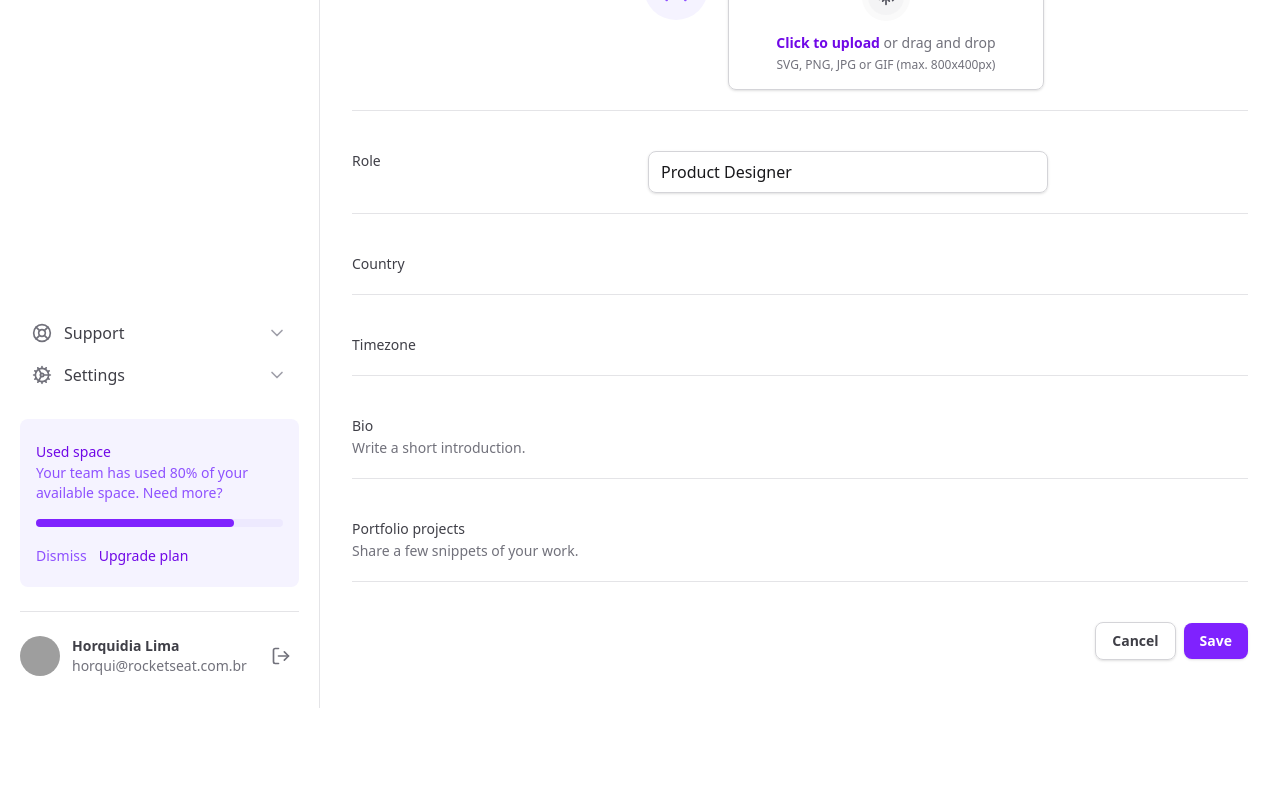
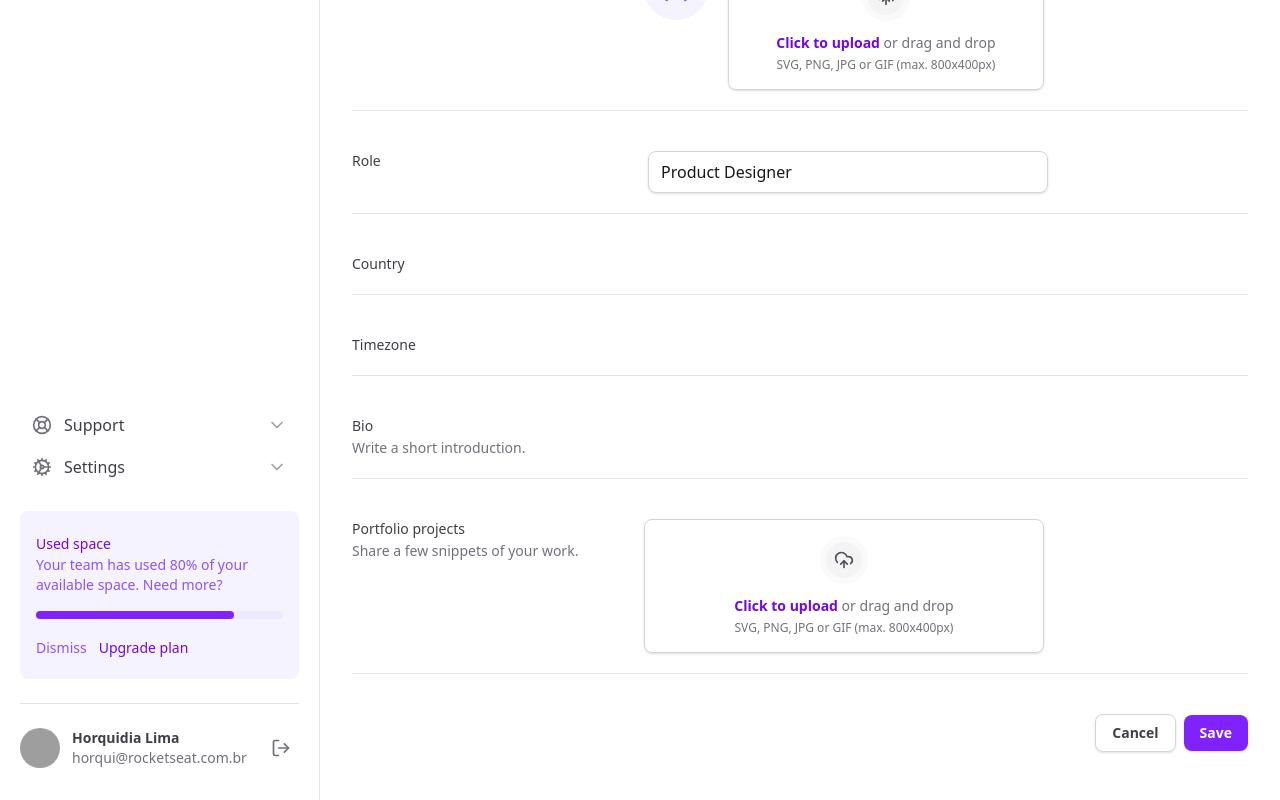
Before and after one commit to horquidia-lima/dashboard, a Next.js app: page / in a window 1280 px wide. Shown: the part 504-1304 px from the top of the page. Before the commit the page ends 1212 px from the top, so only its background shows below. Built offline with nearby package versions, Linux system fonts and the light colour scheme; grey boxes are pictures that could not be loaded.

Commit message:
Componentizando File Input

```diff
--- a/src/app/layout.tsx
+++ b/src/app/layout.tsx
@@ -14,7 +14,7 @@ const geistMono = Geist_Mono({
 });
 
 export const metadata: Metadata = {
-  title: "Create Next App",
+  title: "Untitled UI",
   description: "Generated by create next app",
 };
 
--- a/src/app/page.tsx
+++ b/src/app/page.tsx
@@ -1,6 +1,7 @@
 import { InputControl, InputPrefix, InputRoot } from "@/components/Input";
 import { SettingsTabs } from "@/components/SettingsTabs";
-import {Mail, UploadCloud, User} from "lucide-react";
+import {Mail} from "lucide-react";
+import * as FileInput from '@/components/Form/FileInput'
 
 export default function Home() {
   return (
@@ -48,23 +49,11 @@ export default function Home() {
               Your photo
               <span className="mt-0.5 block text-sm font-normal text-zinc-500">This will be displayed on your profile.</span>
             </label>
-            <div className="flex items-start gap-5">
-              <div className="bg-violet-50 flex h-16 w-16 items-center justify-center rounded-full">
-                <User className="h-8 w-8 text-violet-500"/>
-              </div>
-
-              <label htmlFor="photo" className="group flex-1 cursor-pointer flex flex-col items-center gap-3 rounded-lg border border-zinc-300 px-6 py-4 text-center text-zinc-500 shadow-sm hover:border-violet-200 hover:bg-violet-25">
-                <div className="rounded-full border-6 border-zinc-50 bg-zinc-100 p-2 group-hover:border-violet-50 goupr-hover:bg-violet-100">
-                  <UploadCloud className="h-5 w-5 text-zinc-600 group-hover:text-violet-600"/>
-                </div>
-
-                <div className="flex flex-col items-center gap-1">
-                  <span className="text-sm"><span className="font-semibold text-violet-700">Click to upload</span> or drag and drop</span>
-                  <span className="text-xs">SVG, PNG, JPG or GIF (max. 800x400px)</span>
-                </div>
-              </label>
-              <input type="file" className="sr-only" id="photo" />
-            </div>
+            <FileInput.Root className="flex items-start gap-5">
+              <FileInput.ImagePreview/>
+              <FileInput.Trigger/>
+              <FileInput.Control/>
+            </FileInput.Root>
           </div>
 
           <div className="grid grid-cols-form gap-3 py-5">
@@ -97,7 +86,10 @@ export default function Home() {
               Portfolio projects
               <span className="mt-0.5 block text-sm font-normal text-zinc-500">Share a few snippets of your work.</span>
             </label>
-            <div></div>
+            <FileInput.Root>
+              <FileInput.Trigger/>
+              <FileInput.Control/>
+            </FileInput.Root>
           </div>
 
           <div className="flex items-center justify-end gap-2 pt-5">
--- /dev/null
+++ b/src/components/Form/FileInput/Control.tsx
@@ -0,0 +1,8 @@
+import { ComponentProps } from "react"
+
+export type ControlProps = ComponentProps<"input">
+export function Control(props: ControlProps) {
+    return(
+        <input type="file" className="sr-only" id="photo" {...props}/>
+    )
+}
--- /dev/null
+++ b/src/components/Form/FileInput/ImagePreview.tsx
@@ -0,0 +1,8 @@
+import {User} from 'lucide-react'
+export function ImagePreview(){
+    return(
+        <div className="bg-violet-50 flex h-16 w-16 items-center justify-center rounded-full">
+            <User className="h-8 w-8 text-violet-500"/>
+        </div>
+    )
+}
--- /dev/null
+++ b/src/components/Form/FileInput/Root.tsx
@@ -0,0 +1,9 @@
+import { ComponentProps } from "react"
+
+export type RootProps = ComponentProps<"div">
+
+export function Root(props: RootProps) {
+    return(
+        <div {...props}/>
+    )
+}
--- /dev/null
+++ b/src/components/Form/FileInput/Trigger.tsx
@@ -0,0 +1,15 @@
+import {UploadCloud} from 'lucide-react'
+export function Trigger(){
+    return(
+        <label htmlFor="photo" className="group flex-1 cursor-pointer flex flex-col items-center gap-3 rounded-lg border border-zinc-300 px-6 py-4 text-center text-zinc-500 shadow-sm hover:border-violet-200 hover:bg-violet-25 hover:text-violet-500">
+            <div className="rounded-full border-6 border-zinc-50 bg-zinc-100 p-2 group-hover:border-violet-50 goupr-hover:bg-violet-100">
+                <UploadCloud className="h-5 w-5 text-zinc-600 group-hover:text-violet-600"/>
+            </div>
+
+            <div className="flex flex-col items-center gap-1">
+                <span className="text-sm"><span className="font-semibold text-violet-700">Click to upload</span> or drag and drop</span>
+                <span className="text-xs">SVG, PNG, JPG or GIF (max. 800x400px)</span>
+            </div>
+        </label>
+    )
+}
--- /dev/null
+++ b/src/components/Form/FileInput/index.tsx
@@ -0,0 +1,11 @@
+import { Control } from "./Control";
+import { ImagePreview } from "./ImagePreview";
+import { Trigger } from "./Trigger";
+import { Root } from "./Root";
+
+export {
+    Root,
+    Control,
+    ImagePreview,
+    Trigger,
+}
```
